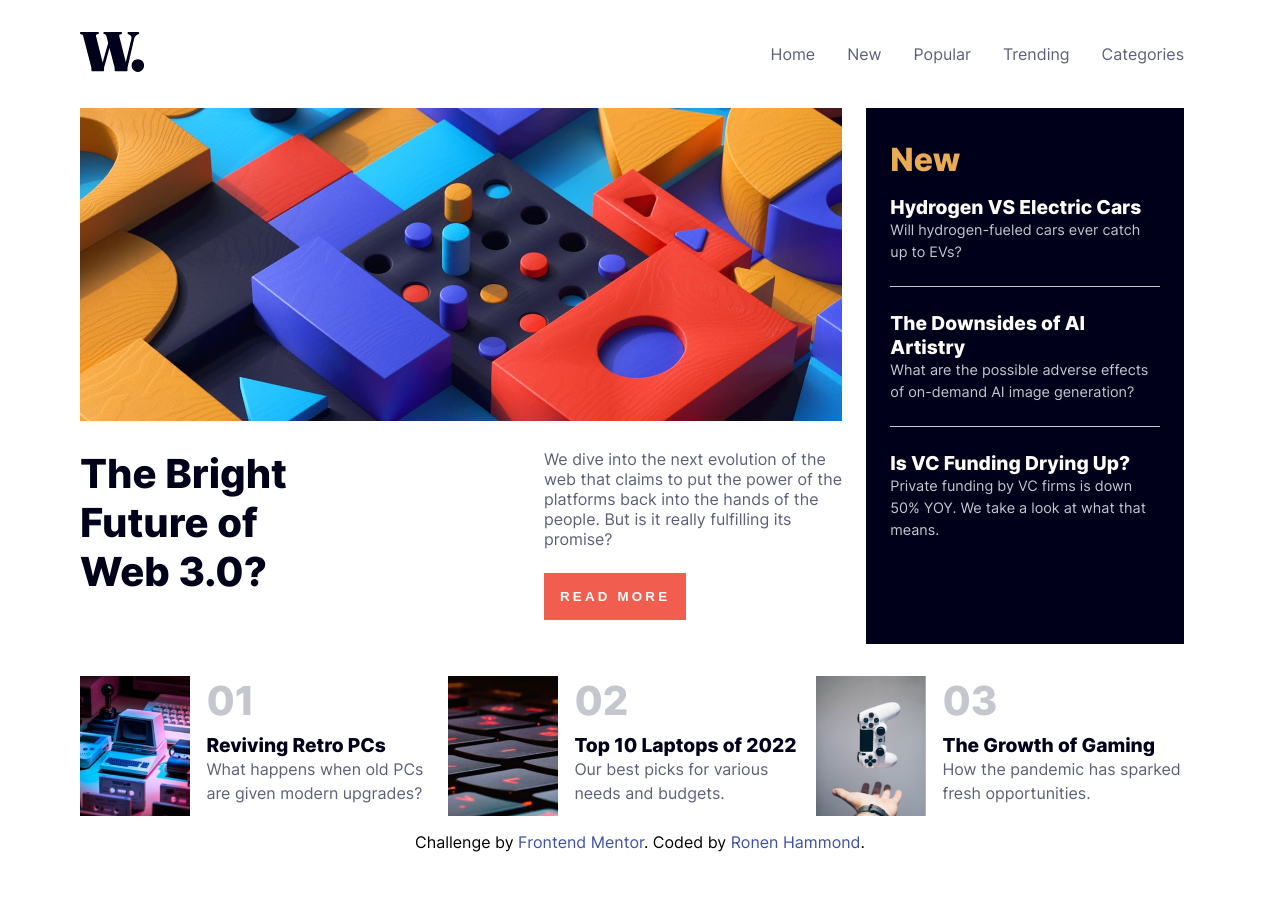
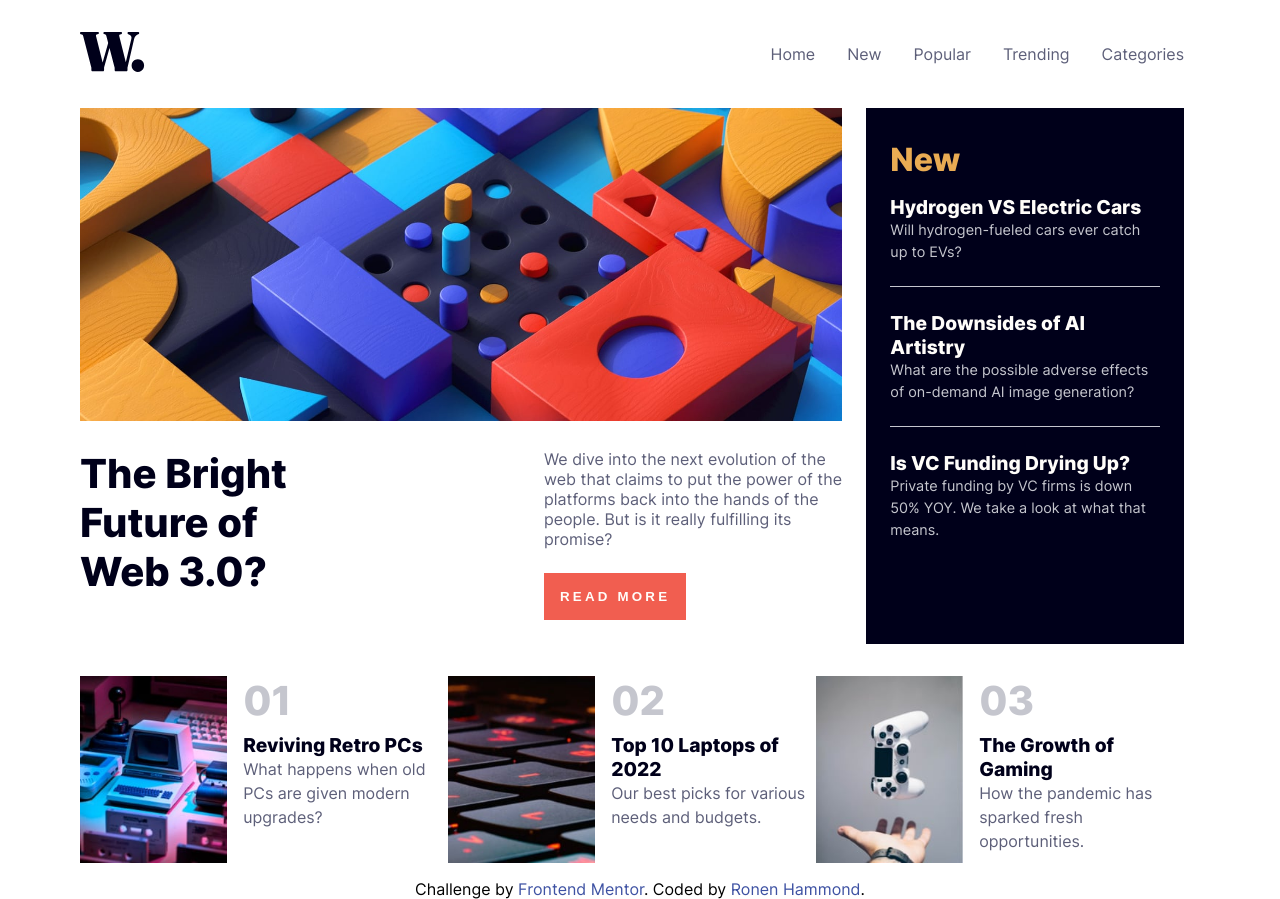
Before and after one commit to RonenTGreat/news-homepage, a React (Create React App) app: page / in a window 1280 px wide. Before the commit the page ends 852 px from the top, so only its background shows below. Built offline with nearby package versions, Linux system fonts and the light colour scheme.

Commit message:
added responsiveness to image

```diff
--- a/src/components/news-item/news-item.styles.css
+++ b/src/components/news-item/news-item.styles.css
@@ -5,7 +5,7 @@
 }
 
 .news__img{
-  width: 30%;
+  width: 40%;
 }
 
 .news__number-heading{
@@ -30,3 +30,15 @@
   line-height: 1.5;
   color: hsl(236, 13%, 42%);
 }
+
+@media (max-width: 768px) {
+  .news__img{
+    width: 20%;
+  }
+}
+
+@media (max-width: 425px) {
+  .news__img{
+    width: 30%;
+  }
+}
```
